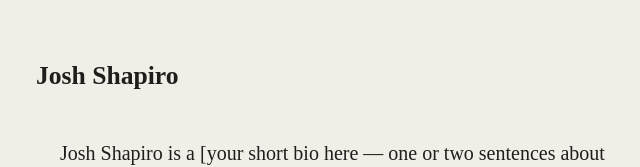
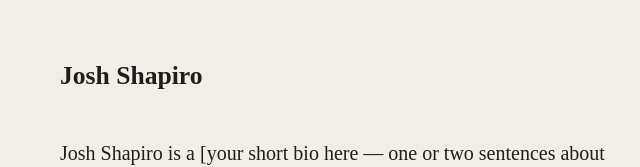
Before and after one commit to rustyjosh/rustyjosh.github.io, a plain HTML site: page index.html in a window 1280 px wide. Shown: the top 167 px of the page, without its empty margins (294-934 px from the left). Drawn offline with Linux system fonts and the light colour scheme; a web font is replaced by a local one.

Commit message:
Fix title margin.

```diff
--- a/style.css
+++ b/style.css
@@ -72,13 +72,13 @@ a:hover {
 
 /* Sticky header */
 header {
-  padding: 0 1.5rem;
+  /* full-width container, no padding */
 }
 
 .header-inner {
   max-width: 38.75rem;
   margin: 0 auto;
-  padding: 3.5rem 0 1rem;
+  padding: 3.5rem 1.5rem 1rem;
 }
 
 header h1 {
```
